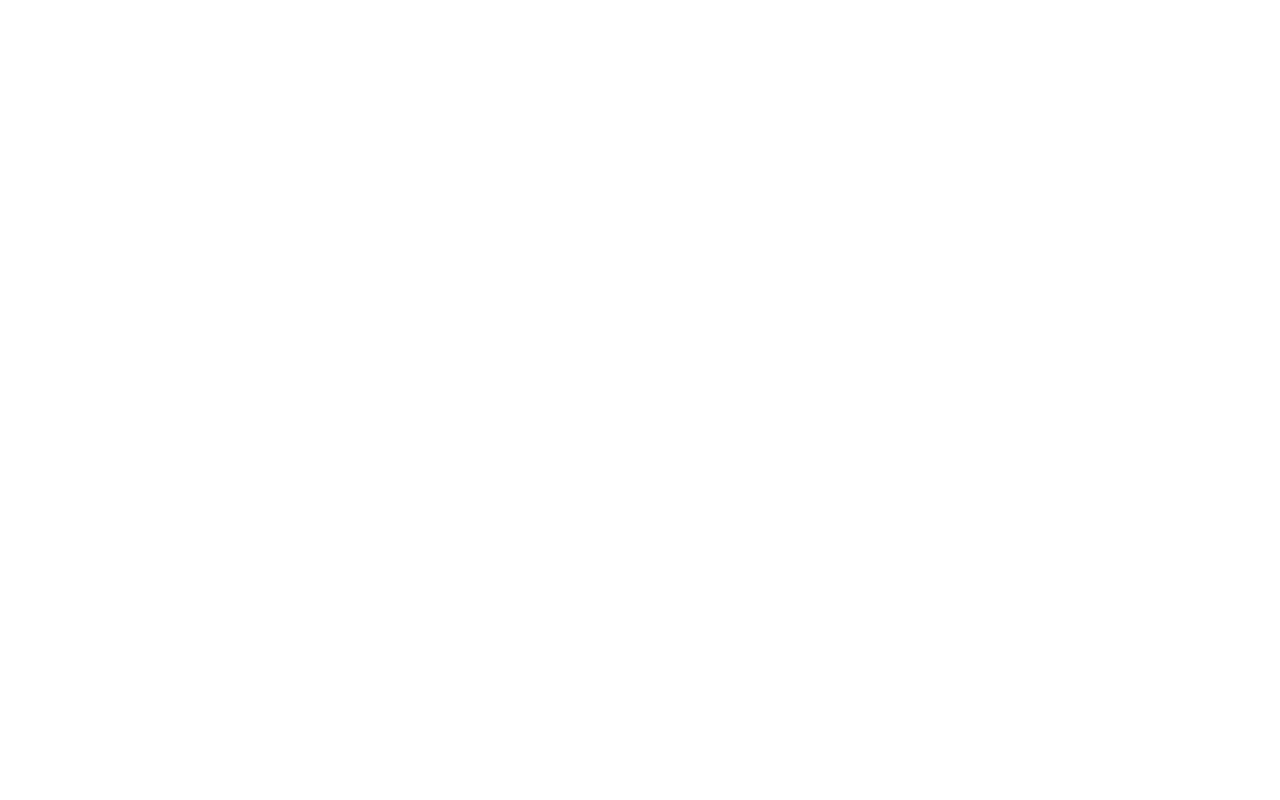
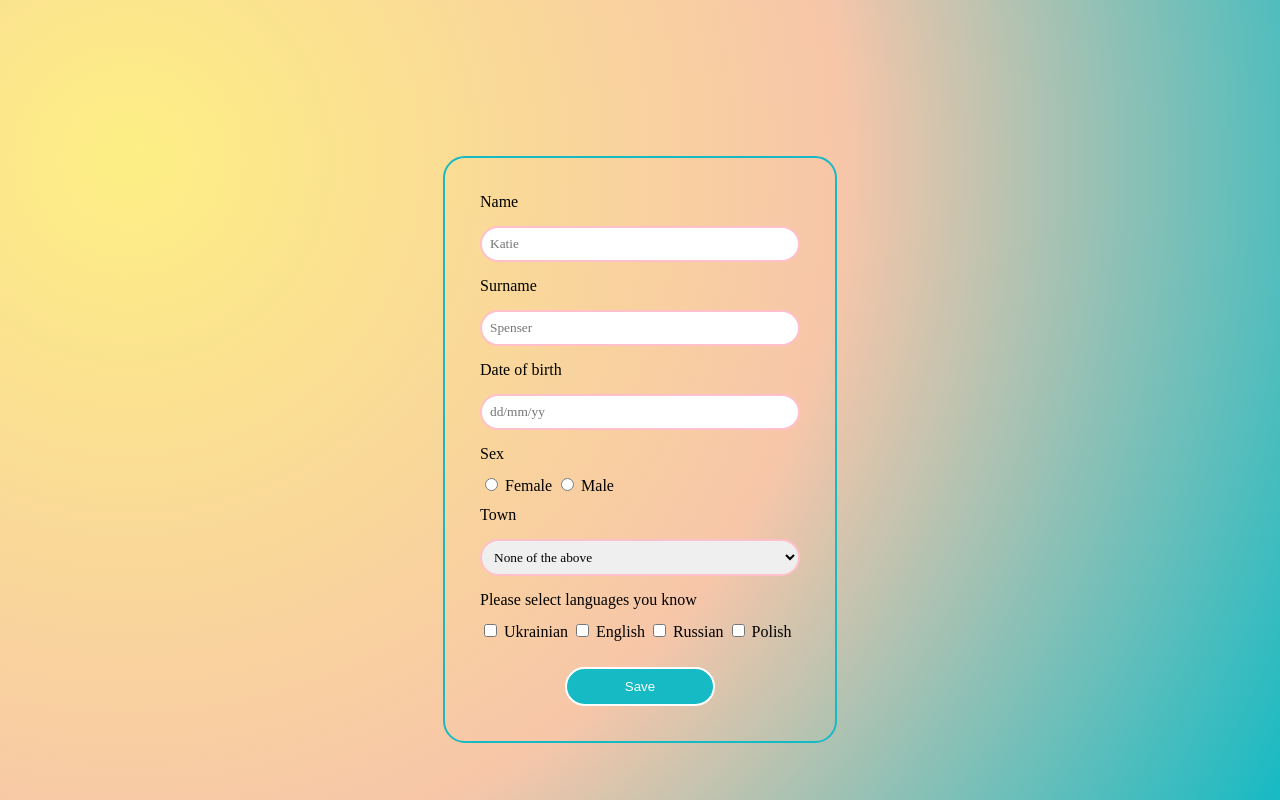
Before and after one commit to AnyaSE/AnnSeleznova_HW23, a plain HTML site: page index.html in a window 1280 px wide. Drawn offline with Linux system fonts and the light colour scheme; a web font is replaced by a local one.

Commit message:
written up the css and index html code for the registration form

```diff
--- a/index.html
+++ b/index.html
@@ -8,6 +8,65 @@
     <link rel="stylesheet" href="style/style.css">
 </head>
 <body>
+    <div class="wrapper">
+        <form class="forms">
+            <label for="user__name">
+                Name
+            </label>
+            <input type="text" id="user__name" placeholder="Katie" required>
+            <label for="user__surname">
+                Surname
+            </label>
+            <input type="text" id="user__surname" placeholder="Spenser" required>
+            <label for="DoB">
+                Date of birth
+            </label>
+            <input type="text" id="DoB" placeholder="dd/mm/yy" required>
+            <label>
+                Sex
+            </label>
+            <div class="user__sexinfo">
+                <input type="radio" id="female__sex" value="Female" name="sex">
+                <label for="female__sex">
+                    Female
+                </label>
+                <input type="radio" id="male__sex" value="Male" name="sex">
+                <label for="male__sex">
+                    Male
+                </label>
+            </div>
+            <label for="user__town">Town</label>
+            <select id="user__town">
+                <option value="None of the above">None of the above</option>
+                <option value="Kyiv">Kyiv</option>
+                <option value="Lviv">Lviv</option>
+                <option value="Odesa">Odesa</option>
+                <option value="Kyiv">Kyiv</option>
+                <option value="Dnipro">Dnipro</option>
+                <option value="Ternopil">Ternopil</option>
+            </select>
+            <label>Please select languages you know</label>
+            <div class="user__languageinfo">
+                <input type="checkbox" id="language1" name="Ukrainian" value="Ukrainian">
+                <label for="language1">
+                    Ukrainian
+                </label>
+                <input type="checkbox" id="language2" name="English" value="English">
+                <label for="language2">
+                    English
+                </label>
+                <input type="checkbox" id="language3" name="Russian" value="Russian">
+                <label for="language3">
+                    Russian
+                </label>
+                <input type="checkbox" id="language4" name="Polish" value="Polish">
+                <label for="language4">
+                    Polish
+                </label>
+            </div>
+            <button type="button">Save</button>
+        </form>
+    </div>
     <script src="js/main.js"></script>
 </body>
 </html>
--- a/style/style.css
+++ b/style/style.css
@@ -0,0 +1,75 @@
+@font-face {
+    font-family: 'Graphik LCG';
+    src: url('GraphikLCG-Regular.ttf') format('truetype'),
+    url('GraphikLCG-Semibold.ttf') format('truetype');
+    font-weight: normal, 600;
+    font-style: normal;
+    font-display: swap;
+}
+
+body {
+    background: radial-gradient(circle at 10% 20%, rgb(253, 239, 132) 0%, rgb(247, 198, 169) 54.2%, rgb(21, 186, 196) 100.3%);
+    background-repeat: no-repeat;
+    background-attachment: fixed;
+    font-size: 16;
+    font-family: 'Graphik LCG'
+}
+
+.wrapper {
+    display: flex;
+    padding-top: 150px;
+}
+
+.forms {
+    outline: 2px solid  rgb(21, 186, 196);
+    border-radius: 20px;
+    padding: 35px;
+    margin: auto;
+    display: flex;
+    flex-direction: column;
+}
+
+#user__name, #user__surname, #DoB, #female__sex, #user__town, #language1 {
+    margin-top: 15px;
+    margin-bottom: 15px;
+}
+
+#language1 {
+    margin-bottom: 30px;
+}
+
+
+button[type="button"] {
+    border-radius: 20px;
+    color: white;
+    padding: 10px;
+    border: 2px solid white;
+    background-color:rgb(21, 186, 196);
+    margin: auto;
+    width: 150px;
+}
+
+button[type="button"]:hover {
+    background-color: rgb(238, 175, 138);
+}
+
+input[type="text"], #user__town {
+    width: 300px;
+    border-radius: 25px;
+    border: 2px solid pink;
+    padding: 8px;
+    font-family: 'Graphik LCG';
+}
+
+input[type="text"]:focus  {
+    background-color: lightblue;
+    outline: 2px solid rgb(13, 196, 13);
+}
+
+input[type="text"]:hover {
+    background-color: lightblue;
+}
+
+#user__town {
+    width: 320px;
+}
```
